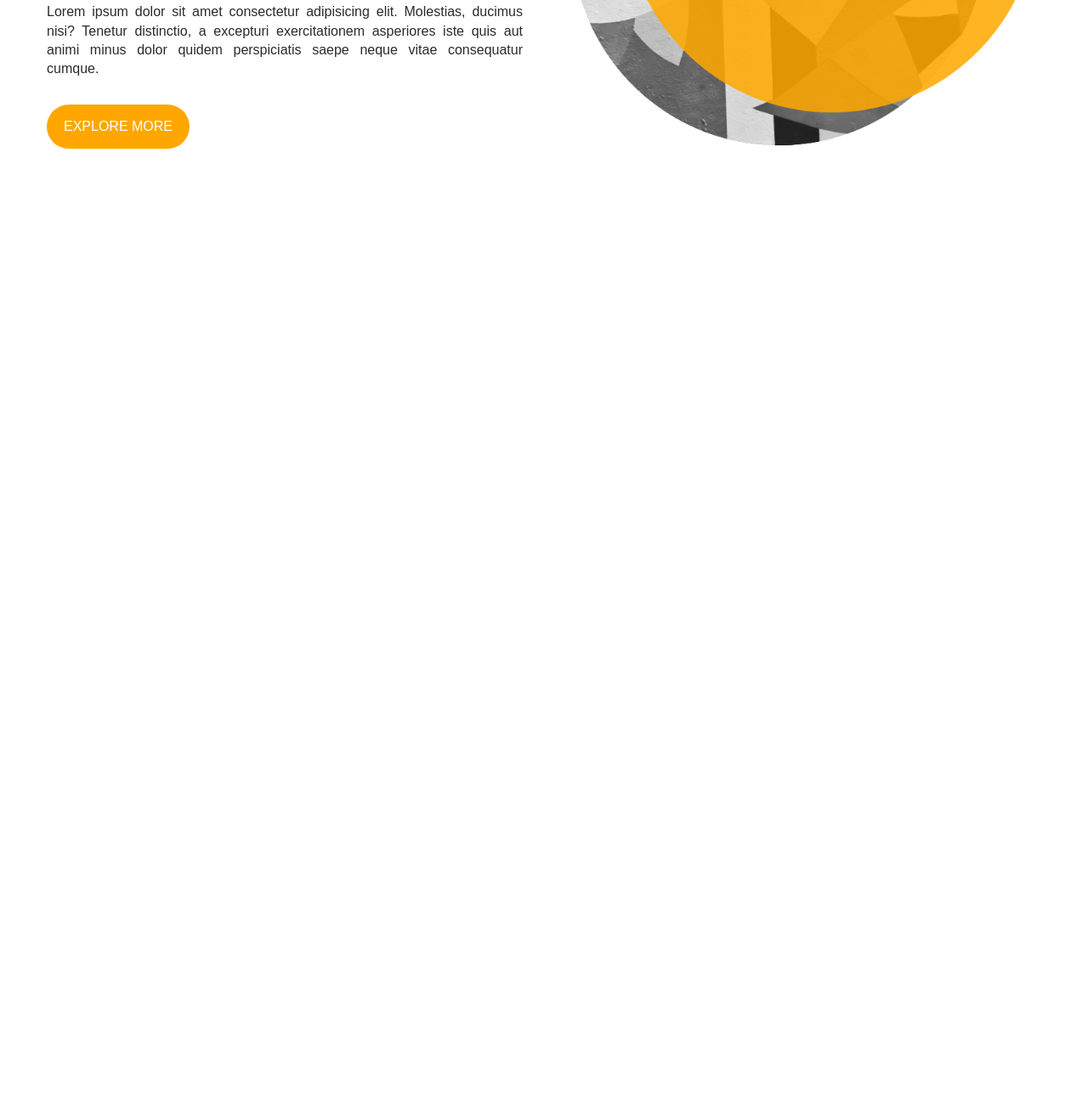
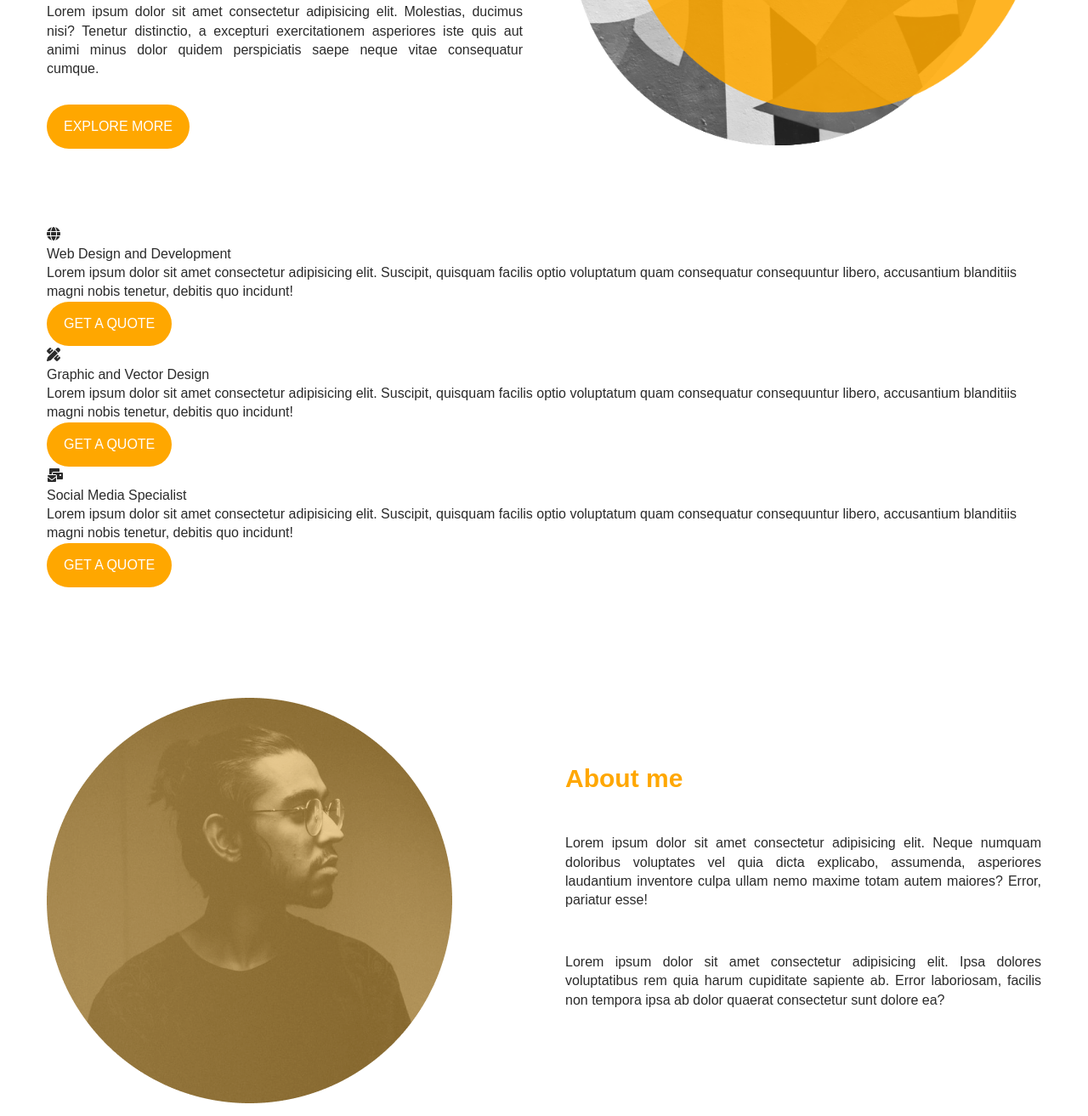
Before and after one commit to marjomarie/basic-cvd, a plain HTML site: page index.html in a window 1280 px wide. Shown: the part 502-1815 px from the top of the page at 85% size. Before the commit the page ends 800 px from the top, so only its background shows below. Drawn offline with Linux system fonts and the light colour scheme.

Commit message:
abthome 100%

```diff
--- a/index.html
+++ b/index.html
@@ -5,6 +5,7 @@
     <meta name="viewport" content="width=device-width, initial-scale=1.0">
     <title>Creative Visual Design - Home</title>
     <link rel="stylesheet" href="/style.css">
+    <script src="https://kit.fontawesome.com/a6726e13c6.js" crossorigin="anonymous"></script>
 </head>
 <body>
 <header class="header">
@@ -45,6 +46,46 @@
     </div>
 </section>
 
-<script src="/scipt.js"></script>
+<section class="srvc">
+    <div class="container">
+        <div class="srvc__wrapper">
+            <div class="srvc__card">
+                <i class="fa-solid fa-globe"></i>
+                <h4>Web Design and Development</h4>
+                <p>Lorem ipsum dolor sit amet consectetur adipisicing elit. Suscipit, quisquam facilis optio voluptatum quam consequatur consequuntur libero, accusantium blanditiis magni nobis tenetur, debitis quo incidunt!</p>
+                <a href="" class="btn bg--primary">GET A QUOTE </a>
+            </div>
+            <div class="srvc__card">
+                <i class="fa-solid fa-pen-ruler"></i>
+                <h4>Graphic and Vector Design</h4>
+                <p>Lorem ipsum dolor sit amet consectetur adipisicing elit. Suscipit, quisquam facilis optio voluptatum quam consequatur consequuntur libero, accusantium blanditiis magni nobis tenetur, debitis quo incidunt!</p>
+                <a href="" class="btn bg--primary">GET A QUOTE </a>
+            </div>
+            <div class="srvc__card">
+                <i class="fa-solid fa-envelopes-bulk"></i>
+                <h4>Social Media Specialist</h4>
+                <p>Lorem ipsum dolor sit amet consectetur adipisicing elit. Suscipit, quisquam facilis optio voluptatum quam consequatur consequuntur libero, accusantium blanditiis magni nobis tenetur, debitis quo incidunt!</p>
+                <a href="" class="btn bg--primary">GET A QUOTE </a>
+            </div>
+        </div>
+    </div>
+</section>
+
+<section class="aboutme">
+    <div class="container">
+      <div class="aboutme__wrapper">
+        <div class="aboutme__text">
+          <h1>About me</h1>
+         <p>Lorem ipsum dolor sit amet consectetur adipisicing elit. Neque numquam doloribus voluptates vel quia dicta explicabo, assumenda, asperiores laudantium inventore culpa ullam nemo maxime totam autem maiores? Error, pariatur esse!</p>
+        <P>Lorem ipsum dolor sit amet consectetur adipisicing elit. Ipsa dolores voluptatibus rem quia harum cupiditate sapiente ab. Error laboriosam, facilis non tempora ipsa ab dolor quaerat consectetur sunt dolore ea?</P>
+        </div>
+        <img src="img/about2.png" alt="">
+      </div>
+    </div>
+  </section>
+
+
+
+ <script src="/scipt.js"></script>
 </body>
 </html>
--- a/style.css
+++ b/style.css
@@ -278,3 +278,61 @@ opacity: 0;
 .btn.bg--primary{
 background: #ffa700;
 }
+
+/* ABOUT ME */
+
+/* SECTION3 */
+.aboutme {
+  padding-top: 10rem;
+}
+.aboutme .aboutme__wrapper{
+  display: grid;
+  grid-template-columns: 1fr 1fr;
+flex-direction: row-reverse;
+  align-items: center;
+  gap: 5rem;
+}
+.aboutme .aboutme__wrapper > :nth-child(1) {
+  order: 2;
+}
+.aboutme .aboutme__wrapper > :nth-child(2) {
+  order: 1;
+}
+.aboutme .aboutme__text h1{
+   font-size: 3rem;
+  font-weight: 700;
+  color: #ffa700;
+  line-height: 1;
+}
+.aboutme .aboutme__text p {
+  margin-top: 5rem;
+  margin-bottom: 3rem;
+  text-align: justify;
+}
+/* Mobileview */
+@media screen and (max-width:500px){
+  .aboutme{
+    padding-left: 2rem;
+    padding-right: 2rem;
+  }
+  .aboutme .aboutme__wrapper {
+    display: grid;
+    grid-template-columns: 1fr;
+  }
+  .aboutme .aboutme__text {
+    order: 2;
+  }
+  .aboutme .aboutme__text h1 {
+    font-size: 3rem;
+    text-align: center;
+  }
+  .aboutme .aboutme__text a {
+    display: flex;
+    width: fit-content;
+    margin: 0% auto;
+  }
+  .banner img {
+    width:20rem;
+    margin: 0 auto;
+  }
+}
```
